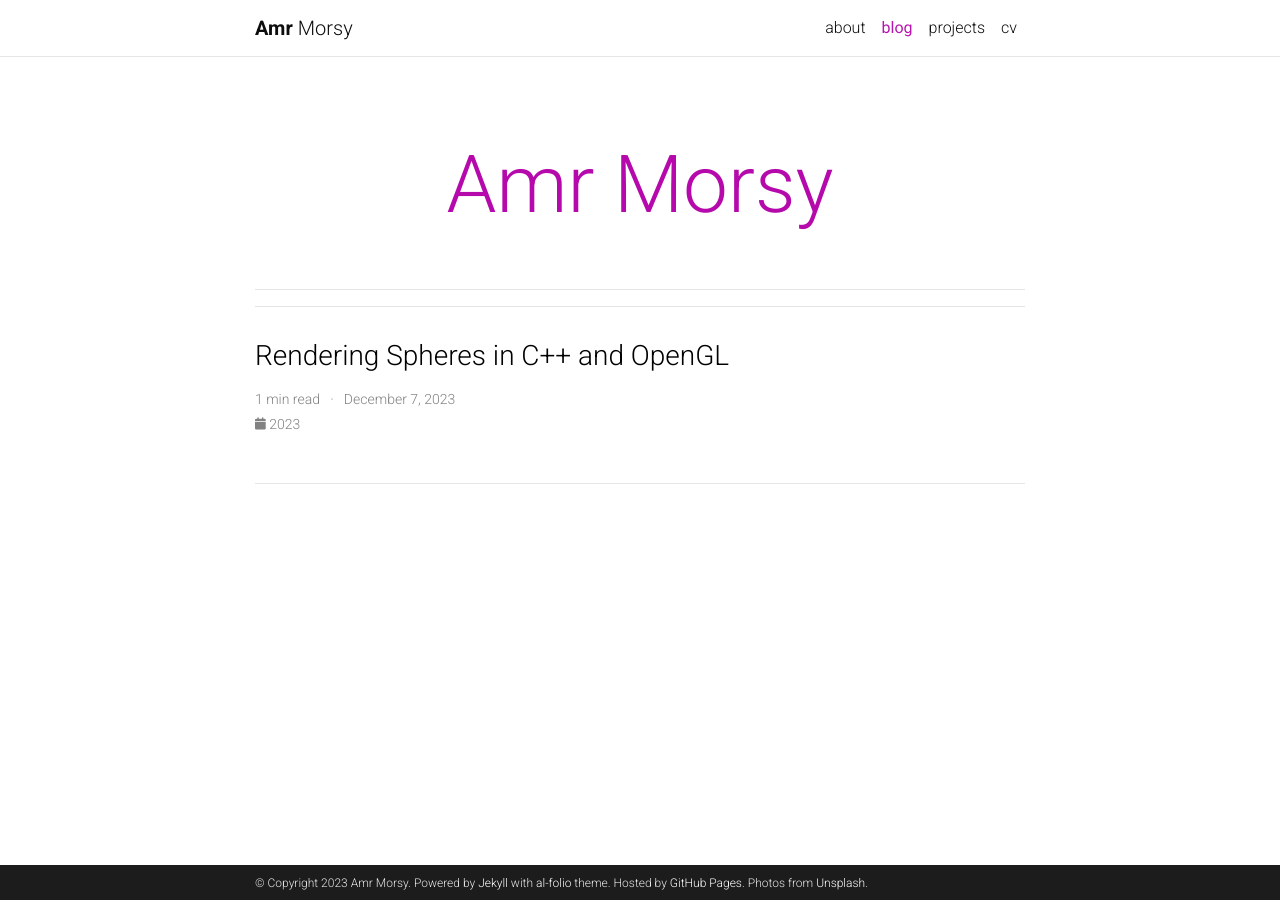
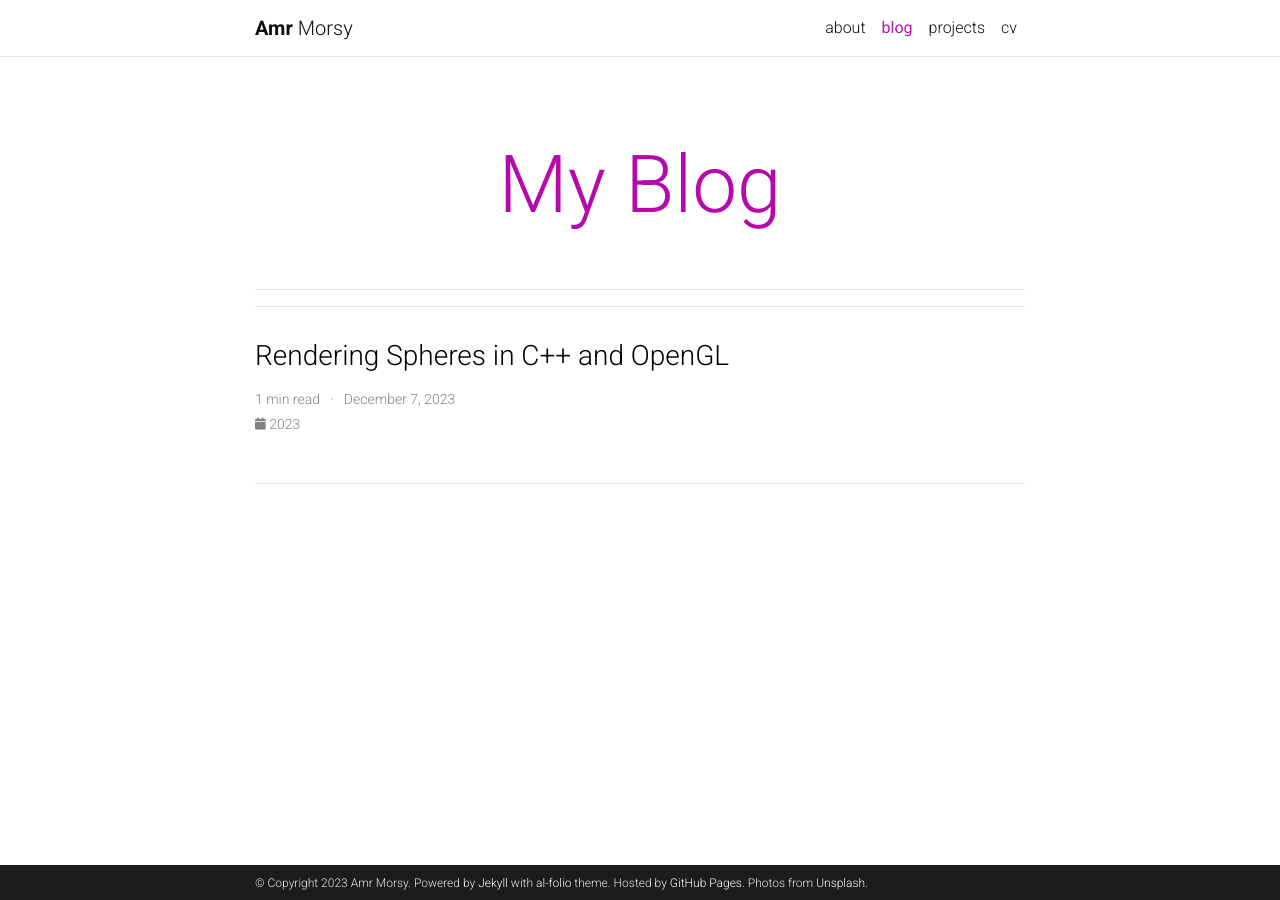
Before and after one commit to AmrHMorsy/AmrMorsy.github.io, a Jekyll site: the page built from blog/index.html, in a window 1280 px wide. Built offline with Jekyll 4.4.1, drawn with Linux system fonts in a browser that asks for light colours; the list of posts is cut into pages by our own code; comment, search, counter and statistics services are not loaded; a style sheet for code colours, icons or effects is not loaded.

Commit message:
Update _config.yml

```diff
--- a/_config.yml
+++ b/_config.yml
@@ -121,7 +121,7 @@ bing_site_verification:  # out your bing-site-verification ID (Bing Webmaster)
 # Blog
 # -----------------------------------------------------------------------------
 
-blog_name: Amr Morsy # blog_name will be displayed in your blog page
+blog_name: My Blog # blog_name will be displayed in your blog page
 blog_nav_title: blog # your blog must have a title for it to be displayed in the nav bar
 blog_description:
 permalink: /blog/:year/:title/
```
